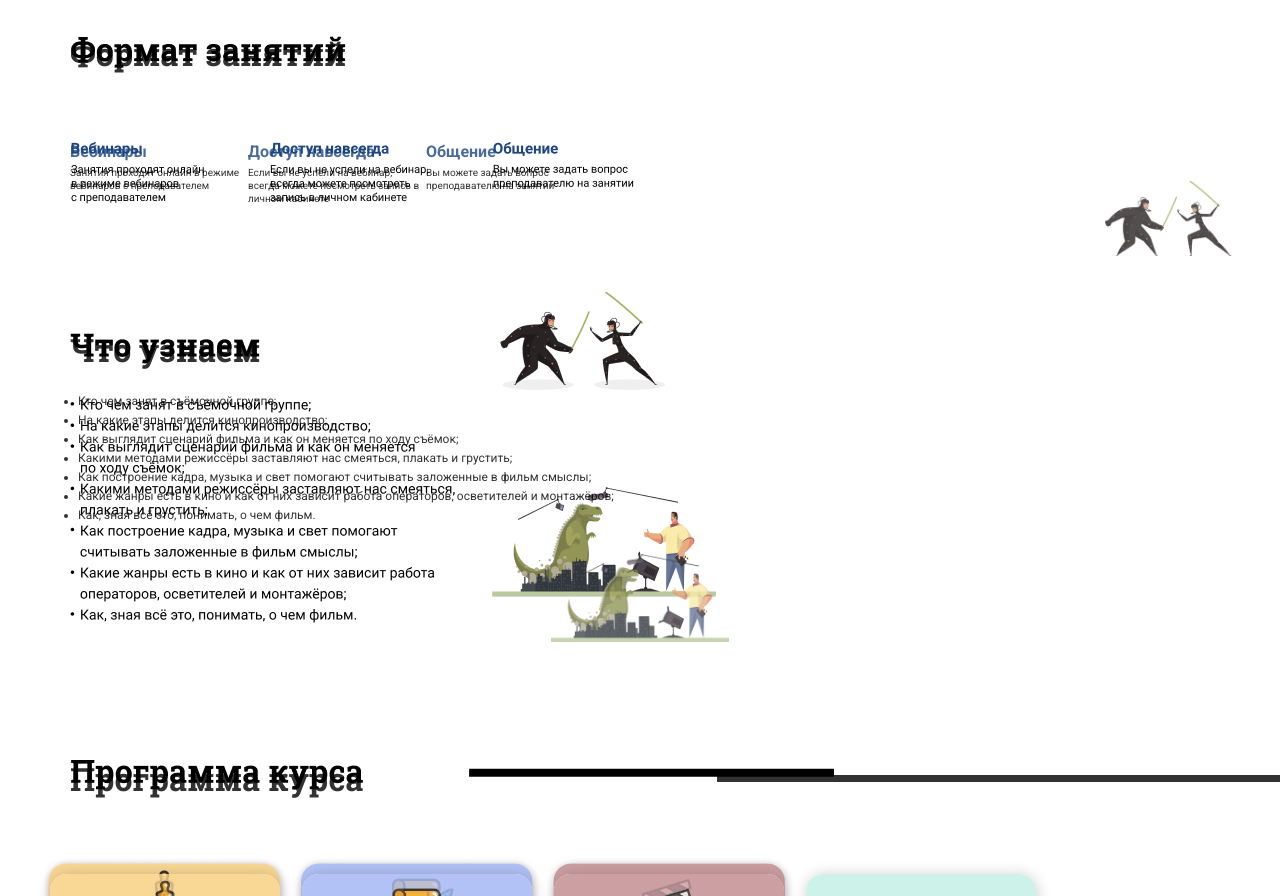
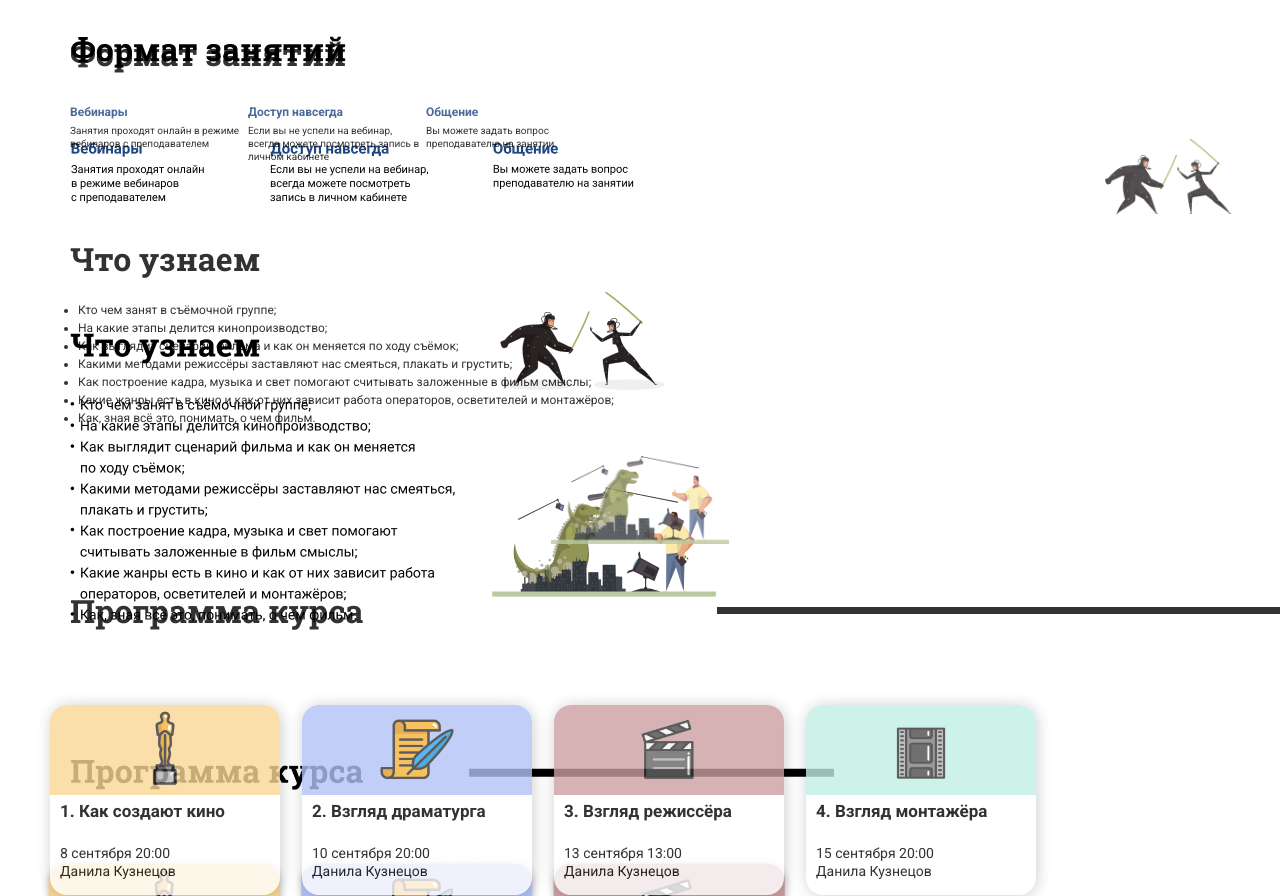
Before and after one commit to EasyAlias/maket-M1, a plain HTML site: page index.html in a window 1280 px wide. Shown: the part 1135-2031 px from the top of the page. Drawn offline with Linux system fonts and the light colour scheme.

Commit message:
mobile Boris

```diff
--- /dev/null
+++ b/bpart.css
@@ -0,0 +1,56 @@
+.b-form-of-classes {
+    display: flex;
+    flex-wrap: wrap;
+    margin-bottom: 32px;
+    padding-top: 9px;
+  }
+
+  .b-form-of-classes-block {
+    margin-bottom: 48px;
+  }
+
+  .b-form-of-classes__item p {
+    font: 10px/130% 'Roboto';
+    width: 178px;
+    padding-bottom: 32px;
+  }
+
+  .b-form-of-classes__item-title {
+    font: bold 12px/130% 'Roboto';
+    color: #1e4681;
+    margin-bottom: 3px;
+  }
+
+  .b-form-of-classes-picture {
+    width: 128px;
+    height: 75px;
+    position: absolute;
+    bottom: -19px;
+    right: 47px;
+  }
+
+  .b-form-of-classes-picture img {
+    width: 100%;
+    height: 100%;
+  }
+
+  .b-what-we-known {
+    display: flex;
+    flex-direction: column;
+    margin-bottom: 51px;
+  }
+
+  .b-what-we-known-picture {
+    width: 178.38px;
+    height: 87.88px;
+    align-self: center;
+  }
+
+  .b-what-we-known ul {
+    padding-left: 8px;
+    margin-bottom: 29px;
+  }
+
+  .b-what-we-known-list li {
+    font: 12px/150% 'Roboto';
+  }
--- a/index.html
+++ b/index.html
@@ -14,11 +14,13 @@
           href="desktop.css">
     <link rel="stylesheet"
           href="kpart.css">
+    <link rel="stylesheet"
+          href="bpart.css">
 </head>
 
 <body>
-    <div class="maket d"><img src="maket/Desktop.png"></div>
-    <div class="maket m"><img src="maket/Mobile.png"></div>
+    <!-- <div class="maket d"><img src="maket/Desktop.png"></div>
+    <div class="maket m"><img src="maket/Mobile.png"></div> -->
     <div class="maket t"><img src="maket/Tablet.png"></div>
     <div class="maketbody">
         <!-- Sasha -->
--- a/main.css
+++ b/main.css
@@ -252,70 +252,6 @@ body {
 
 /* Boris */
 
-.b-form-of-classes {
-  display: flex;
-  flex-wrap: wrap;
-  margin-bottom: 32px;
-  padding-top: 9px;
-}
-
-.b-form-of-classes-block {
-  margin-bottom: 48px;
-}
-
-.b-form-of-classes__item p {
-  font-family: Roboto;
-  font-size: 10px;
-  line-height: 130%;
-  width: 178px;
-  padding-bottom: 32px;
-}
-
-.b-form-of-classes__item-title {
-  font-family: Roboto;
-  font-weight: bold;
-  font-size: 12px;
-  line-height: 130%;
-  color: #1e4681;
-  margin-bottom: 3px;
-}
-
-.b-form-of-classes-picture {
-  width: 128px;
-  height: 75px;
-  position: absolute;
-  bottom: -19px;
-  right: 47px;
-}
-
-.b-form-of-classes-picture img {
-  width: 100%;
-  height: 100%;
-}
-
-.b-what-we-known {
-  display: flex;
-  flex-direction: column;
-  margin-bottom: 54px;
-}
-
-.b-what-we-known-picture {
-  width: 178.38px;
-  height: 87.88px;
-  align-self: center;
-}
-
-.b-what-we-known ul {
-  padding-left: 8px;
-  margin-bottom: 29px;
-}
-
-.b-what-we-known-list li {
-  font-family: Roboto;
-  font-size: 12px;
-  line-height: 150%;
-  margin-bottom: 1px;
-}
 
 /* Vitalik */
 
--- a/tablet.css
+++ b/tablet.css
@@ -63,11 +63,11 @@
     .s-timetable-sound-producer {
         justify-self: flex-start;
     }
+    .s-timetable {
+        padding-bottom: 117px;
+    }
     .b-form-of-classes__item-title {
         font-size: 16px;
-    }
-    .s-timetable {
-        padding-bottom: 117px;
     }
     .b-form-of-classes {
         margin-bottom: 32px;
@@ -79,6 +79,11 @@
     }
     .b-what-we-known {
         margin-bottom: 121px;
+        font-family: Roboto;
+        font-style: normal;
+        font-weight: normal;
+        font-size: 14px;
+        line-height: 150%;
     }
     .v-cursprogram-blackline {
         width: 44%;
```
